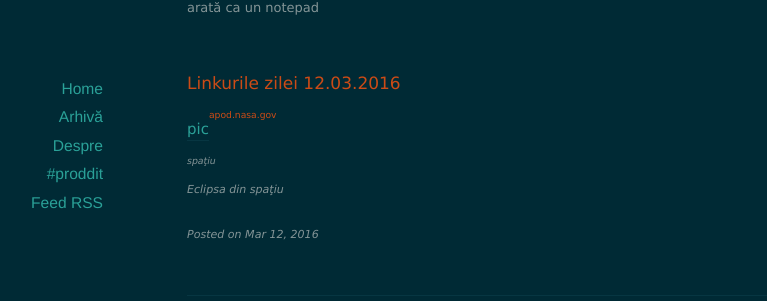
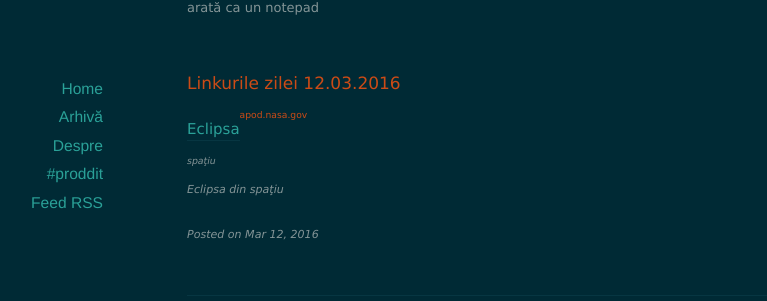
Before and after one commit to xolar/xolar.github.io, a Jekyll site: the page built from _posts/2016-03-12-linkurile-zilei.md, in a window 1280 px wide. Shown: the part 147-448 px from the top of the page, without its empty margins (153-920 px from the left). Built offline with Jekyll 4.4.1, drawn with Linux system fonts in a browser that asks for light colours; nearby versions of some CDN libraries; comment, search, counter and statistics services are not loaded.

Commit message:
Update 2016-03-12-linkurile-zilei.md

```diff
--- a/_posts/2016-03-12-linkurile-zilei.md
+++ b/_posts/2016-03-12-linkurile-zilei.md
@@ -6,6 +6,6 @@ categories: spaţiu
 title: Linkurile zilei 12.03.2016
 ---
 
-## [pic](http://apod.nasa.gov/apod/image/1603/eclipse_epc_2016068_4.jpg =600)<sup><sup><sup>apod.nasa.gov</sup></sup></sup>
+## [Eclipsa](http://apod.nasa.gov/apod/image/1603/eclipse_epc_2016068_4.jpg)<sup><sup><sup>apod.nasa.gov</sup></sup></sup>
 _<sup><sup>spaţiu</sup></sup>_
 _<sup>Eclipsa din spaţiu</sup>_
```
